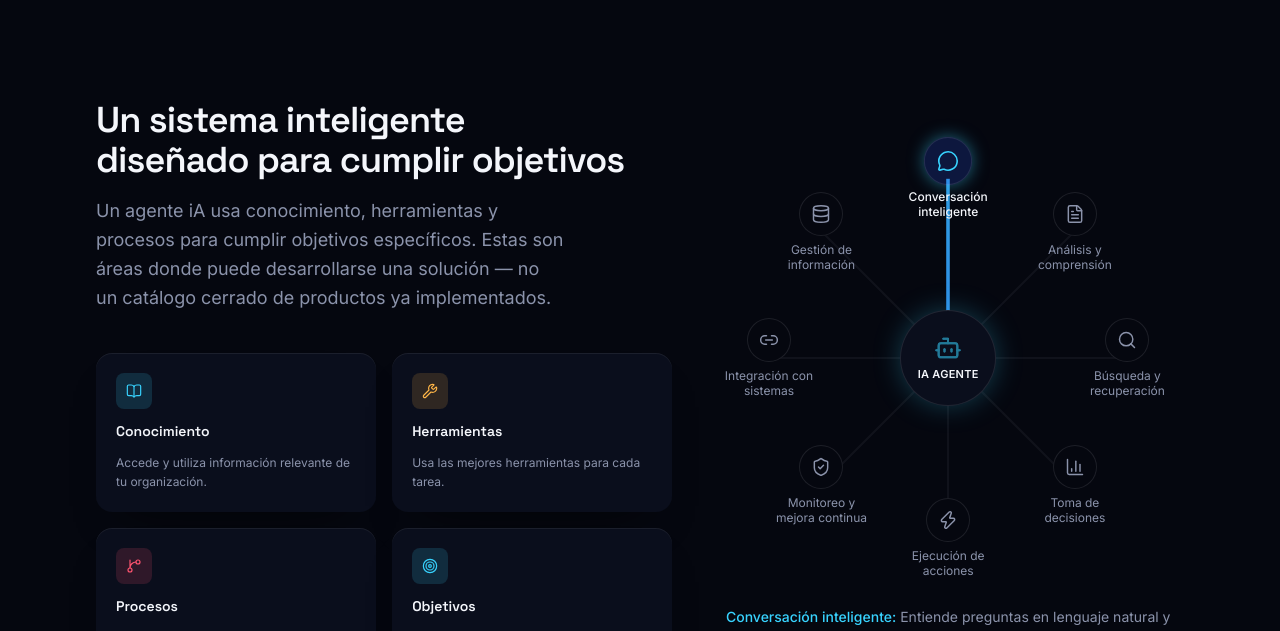
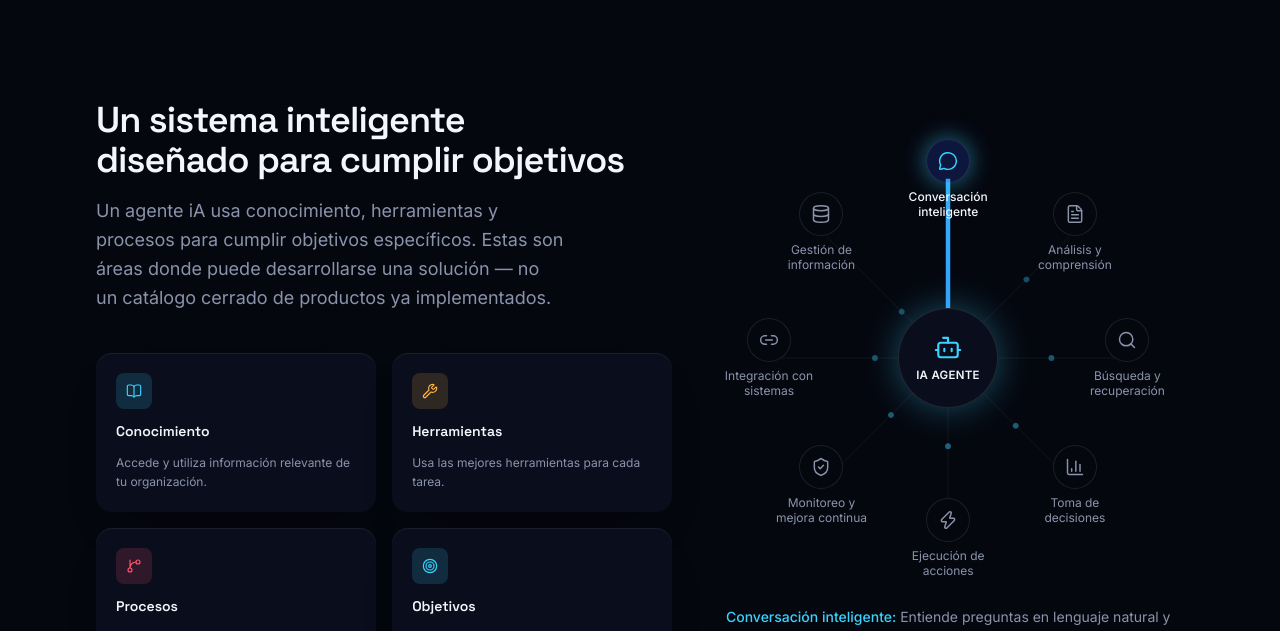
Before and after one commit to disegmark/web-ia-nom-pe, a Next.js app: page / in a window 1280 px wide. Shown: the part 3160-3791 px from the top of the page. Built offline with nearby package versions, Linux system fonts and the light colour scheme.

Commit message:
feat: add animated signal paths to radial diagram

```diff
--- a/src/components/illustrations/RadialDiagram.tsx
+++ b/src/components/illustrations/RadialDiagram.tsx
@@ -1,7 +1,7 @@
 "use client";
 
 import { useId, useState } from "react";
-import { AnimatePresence, motion } from "framer-motion";
+import { AnimatePresence, motion, useReducedMotion } from "framer-motion";
 import { Icon } from "@/components/ui/Icon";
 import { cn } from "@/lib/utils";
 import type { IconItem } from "@/types";
@@ -15,29 +15,21 @@ type RadialDiagramProps = {
   className?: string;
 };
 
-/**
- * Circular hub diagram: a core node (the agent/system) with N capability
- * nodes around it. Clicking a node pins it as active and surfaces its
- * description in the caption — the interactive alternative to the old
- * static NetworkArt illustrations.
- */
+/** Circular hub with animated signal paths and interactive capability nodes. */
 export function RadialDiagram({ centerLabel, centerIcon, nodes, className }: RadialDiagramProps) {
   const [activeIndex, setActiveIndex] = useState(0);
+  const reduceMotion = useReducedMotion();
   const gradientId = `${GRADIENT_ID}-${useId().replace(/:/g, "")}`;
   const active = nodes[activeIndex];
 
   const positions = nodes.map((_, i) => {
     const angle = (-90 + (i * 360) / nodes.length) * (Math.PI / 180);
     const radius = 40;
-    return {
-      x: 50 + radius * Math.cos(angle),
-      y: 50 + radius * Math.sin(angle),
-    };
+    return { x: 50 + radius * Math.cos(angle), y: 50 + radius * Math.sin(angle) };
   });
 
   return (
     <div className={className}>
-      {/* Desktop: circular hub with connecting lines */}
       <div className="relative mx-auto hidden aspect-square w-full max-w-md lg:block">
         <svg viewBox="0 0 100 100" className="absolute inset-0 h-full w-full" aria-hidden="true">
           <defs>
@@ -47,30 +39,43 @@ export function RadialDiagram({ centerLabel, centerIcon, nodes, className }: Rad
             </linearGradient>
           </defs>
           {positions.map((pos, i) => (
-            <line
-              key={i}
-              x1={50}
-              y1={50}
-              x2={pos.x}
-              y2={pos.y}
-              stroke={i === activeIndex ? `url(#${gradientId})` : "currentColor"}
-              className={i === activeIndex ? undefined : "text-border"}
-              strokeWidth={i === activeIndex ? 0.8 : 0.5}
-              opacity={i === activeIndex ? 0.9 : 0.5}
-            />
+            <g key={nodes[i].title}>
+              <motion.line
+                x1={50} y1={50} x2={pos.x} y2={pos.y}
+                stroke={i === activeIndex ? `url(#${gradientId})` : "currentColor"}
+                className={i === activeIndex ? undefined : "text-border"}
+                strokeWidth={i === activeIndex ? 1 : 0.45}
+                initial={false}
+                animate={{ opacity: i === activeIndex ? 1 : 0.28, pathLength: 1 }}
+                transition={{ duration: reduceMotion ? 0 : 0.45 }}
+              />
+              {!reduceMotion && (
+                <motion.circle
+                  r={i === activeIndex ? 1.15 : 0.65}
+                  fill="#38d3ff"
+                  style={{ offsetPath: `path("M 50 50 L ${pos.x} ${pos.y}")` }}
+                  animate={{ offsetDistance: ["0%", "100%"], opacity: [0, i === activeIndex ? 1 : 0.45, 0] }}
+                  transition={{ duration: i === activeIndex ? 1.65 : 2.6, repeat: Infinity, ease: "linear", delay: i * 0.11 }}
+                />
+              )}
+            </g>
           ))}
         </svg>
 
-        <div className="absolute left-1/2 top-1/2 flex h-24 w-24 -translate-x-1/2 -translate-y-1/2 flex-col items-center justify-center gap-1 rounded-full border border-cyan/40 bg-background-elevated text-center shadow-[0_0_30px_-4px_rgba(56,211,255,0.35)]">
-          <Icon name={centerIcon} className="h-7 w-7 text-cyan animate-pulse-glow" />
+        <motion.div
+          animate={reduceMotion ? undefined : { scale: [1, 1.045, 1], boxShadow: ["0 0 18px -8px rgba(56,211,255,0.18)", "0 0 38px -4px rgba(56,211,255,0.45)", "0 0 18px -8px rgba(56,211,255,0.18)"] }}
+          transition={{ duration: 2.7, repeat: Infinity, ease: "easeInOut" }}
+          className="absolute left-1/2 top-1/2 flex h-24 w-24 -translate-x-1/2 -translate-y-1/2 flex-col items-center justify-center gap-1 rounded-full border border-cyan/50 bg-background-elevated text-center"
+        >
+          <Icon name={centerIcon} className="h-7 w-7 text-cyan" />
           <span className="text-[11px] font-semibold uppercase tracking-wide text-foreground">{centerLabel}</span>
-        </div>
+        </motion.div>
 
         {nodes.map((node, i) => {
           const pos = positions[i];
           const isActive = i === activeIndex;
           return (
-            <button
+            <motion.button
               key={node.title}
               type="button"
               onClick={() => setActiveIndex(i)}
@@ -78,35 +83,34 @@ export function RadialDiagram({ centerLabel, centerIcon, nodes, className }: Rad
               onFocus={() => setActiveIndex(i)}
               aria-pressed={isActive}
               style={{ left: `${pos.x}%`, top: `${pos.y}%` }}
+              whileHover={reduceMotion ? undefined : { scale: 1.08 }}
+              whileTap={reduceMotion ? undefined : { scale: 0.96 }}
               className="focus-ring absolute flex w-24 -translate-x-1/2 -translate-y-1/2 flex-col items-center gap-1.5 text-center"
             >
-              <span
+              <motion.span
+                animate={isActive && !reduceMotion ? { boxShadow: ["0 0 0 0 rgba(56,211,255,0.05)", "0 0 20px 3px rgba(56,211,255,0.38)", "0 0 0 0 rgba(56,211,255,0.05)"] } : { boxShadow: "0 0 0 0 rgba(56,211,255,0)" }}
+                transition={{ duration: 1.8, repeat: isActive && !reduceMotion ? Infinity : 0 }}
                 className={cn(
-                  "flex h-11 w-11 items-center justify-center rounded-full border transition-all duration-200",
-                  isActive
-                    ? "border-cyan bg-primary/20 text-cyan shadow-[0_0_16px_-2px_rgba(56,211,255,0.6)] scale-110"
-                    : "border-border bg-background text-muted hover:border-cyan/40 hover:text-cyan",
+                  "flex h-11 w-11 items-center justify-center rounded-full border transition-colors duration-200",
+                  isActive ? "border-cyan bg-primary/20 text-cyan" : "border-border bg-background text-muted hover:border-cyan/40 hover:text-cyan",
                 )}
               >
                 <Icon name={node.icon} className="h-5 w-5" />
-              </span>
-              <span className={cn("text-xs leading-tight", isActive ? "text-foreground font-medium" : "text-muted")}>
-                {node.title}
-              </span>
-            </button>
+              </motion.span>
+              <span className={cn("text-xs leading-tight", isActive ? "font-medium text-foreground" : "text-muted")}>{node.title}</span>
+            </motion.button>
           );
         })}
       </div>
 
-      {/* Caption for the active capability */}
       <div className="mx-auto mt-6 hidden max-w-md text-center lg:block" aria-live="polite">
         <AnimatePresence mode="wait">
           <motion.p
             key={active.title}
-            initial={{ opacity: 0, y: 4 }}
-            animate={{ opacity: 1, y: 0 }}
-            exit={{ opacity: 0, y: -4 }}
-            transition={{ duration: 0.2 }}
+            initial={{ opacity: 0, y: reduceMotion ? 0 : 10, filter: reduceMotion ? "none" : "blur(4px)" }}
+            animate={{ opacity: 1, y: 0, filter: "blur(0px)" }}
+            exit={{ opacity: 0, y: reduceMotion ? 0 : -8, filter: reduceMotion ? "none" : "blur(3px)" }}
+            transition={{ duration: reduceMotion ? 0.12 : 0.3 }}
             className="text-sm leading-relaxed text-muted"
           >
             <span className="font-medium text-cyan">{active.title}:</span> {active.description}
@@ -114,7 +118,6 @@ export function RadialDiagram({ centerLabel, centerIcon, nodes, className }: Rad
         </AnimatePresence>
       </div>
 
-      {/* Mobile / tablet fallback: simple interactive grid */}
       <div className="lg:hidden">
         <div className="mx-auto mb-5 flex w-fit items-center gap-2 rounded-full border border-cyan/40 bg-background-elevated px-4 py-2">
           <Icon name={centerIcon} className="h-5 w-5 text-cyan" />
@@ -124,25 +127,32 @@ export function RadialDiagram({ centerLabel, centerIcon, nodes, className }: Rad
           {nodes.map((node, i) => {
             const isActive = i === activeIndex;
             return (
-              <button
+              <motion.button
                 key={node.title}
                 type="button"
                 onClick={() => setActiveIndex(i)}
                 aria-pressed={isActive}
-                className={cn(
-                  "focus-ring flex flex-col items-center gap-2 rounded-xl border p-3 text-center transition-colors",
-                  isActive ? "border-cyan/60 bg-primary/10" : "border-border bg-background-elevated",
-                )}
+                whileTap={reduceMotion ? undefined : { scale: 0.97 }}
+                className={cn("focus-ring flex flex-col items-center gap-2 rounded-xl border p-3 text-center transition-colors", isActive ? "border-cyan/60 bg-primary/10" : "border-border bg-background-elevated")}
               >
                 <Icon name={node.icon} className={cn("h-5 w-5", isActive ? "text-cyan" : "text-muted")} />
                 <span className="text-xs leading-tight text-foreground">{node.title}</span>
-              </button>
+              </motion.button>
             );
           })}
         </div>
-        <p className="mt-4 text-center text-sm leading-relaxed text-muted">
-          <span className="font-medium text-cyan">{active.title}:</span> {active.description}
-        </p>
+        <AnimatePresence mode="wait">
+          <motion.p
+            key={active.title}
+            initial={{ opacity: 0, y: reduceMotion ? 0 : 8 }}
+            animate={{ opacity: 1, y: 0 }}
+            exit={{ opacity: 0, y: reduceMotion ? 0 : -6 }}
+            transition={{ duration: reduceMotion ? 0.12 : 0.25 }}
+            className="mt-4 text-center text-sm leading-relaxed text-muted"
+          >
+            <span className="font-medium text-cyan">{active.title}:</span> {active.description}
+          </motion.p>
+        </AnimatePresence>
       </div>
     </div>
   );
```
